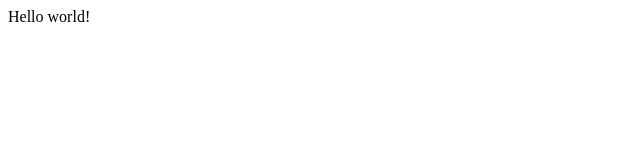
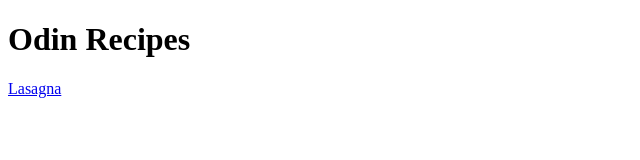
Before and after one commit to Hudson-TD/odin-recipes, a plain HTML site: page index.html in a window 1280 px wide. Shown: the whole page, without its empty margins (0-640 px from the left). Drawn offline with Linux system fonts and the light colour scheme.

Commit message:
Recipes directory created with first recipe entry linked to index.html

```diff
--- a/index.html
+++ b/index.html
@@ -5,6 +5,7 @@
         <title>Project: Recipes</title>
     </head>
     <body>
-        Hello world!
+        <h1>Odin Recipes</h1>
+        <a href="./recipes/lasagna.html">Lasagna</a>
     </body>
 </html>
```
Also changed, not shown: recipes/lasagna.html (added, +1 -0 lines).
